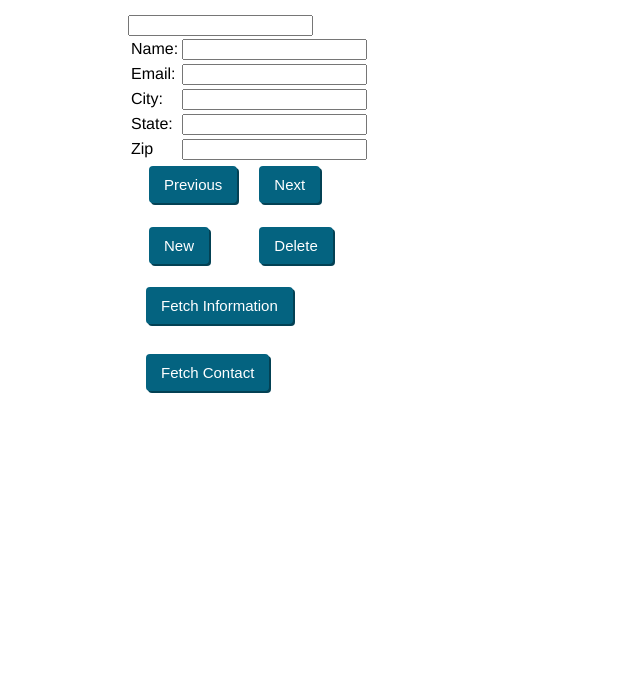
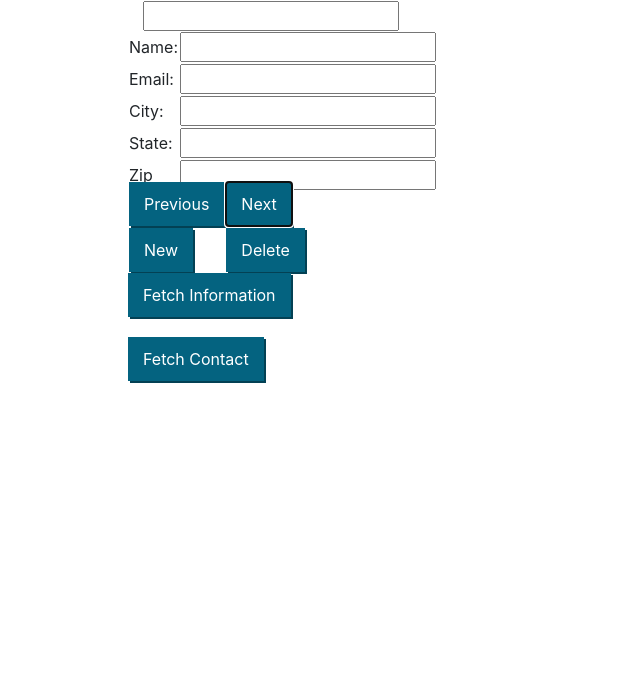
Before and after one commit to NickSpirakis/mustang-v2, a plain HTML site: page index.html in a window 1280 px wide. Shown: the part 105-800 px from the top of the page, without its empty margins (0-640 px from the left). Drawn offline with nearby package versions, Linux system fonts and the light colour scheme.

```diff
--- a/index.html
+++ b/index.html
@@ -13,6 +13,12 @@
                 background: white url("images/ui-anim_basic_16x16.gif") right center no-repeat;
             }
         </style>
+
+        <!--------------->
+        <link href="https://stackpath.bootstrapcdn.com/bootstrap/4.1.3/css/bootstrap.min.css"rel="stylesheet">
+        <script src="https://stackpath.bootstrapcdn.com/bootstrap/4.1.3/js/bootstrap.min.js"></script>
+            <link rel="stylesheet" href="//code.jquery/ui/1.12.1/themes/base/jquery-ui.css">
+        <!---------------->
         <script src="https://code.jquery.com/jquery-1.12.4.js"></script>
         <script src="https://code.jquery.com/ui/1.12.1/jquery-ui.js"></script>
             <script type="text/javascript">
```
